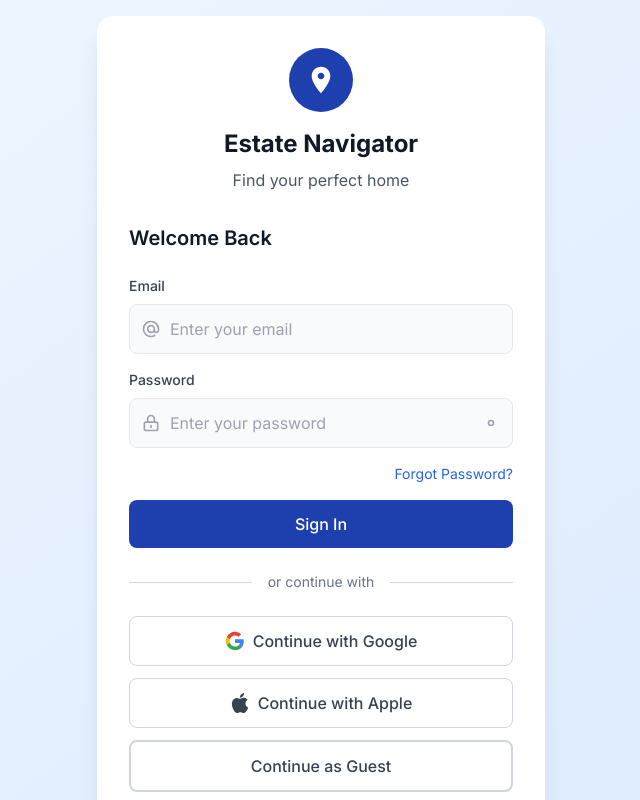
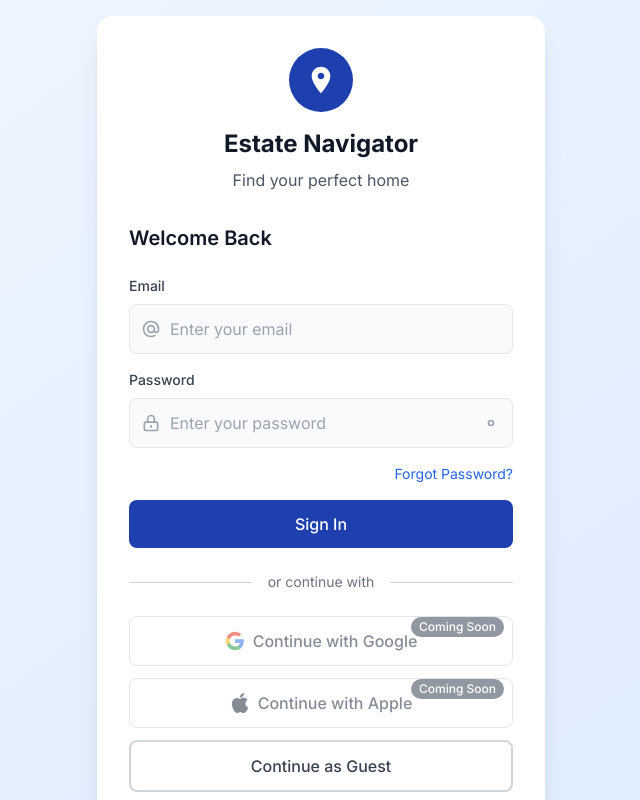
Before and after one commit to moyp99/real-estate, a React (Vite) app: page / in a window 1280 px wide. Shown: the top 800 px of the page, without its empty margins (319-959 px from the left). Built offline with nearby package versions, Linux system fonts and the light colour scheme; no server answers.

Commit message:
feature: added coming soon label to google and apple login

```diff
--- a/src/components/LoginPage.tsx
+++ b/src/components/LoginPage.tsx
@@ -171,8 +171,8 @@ const LoginPage: React.FC = () => {
           <div className="space-y-3">
             <button
               onClick={() => handleSocialLogin('google')}
-              disabled={socialLoading === 'google'}
-              className="btn-secondary flex items-center justify-center"
+              disabled={true}
+              className="btn-secondary flex items-center justify-center relative opacity-60 cursor-not-allowed"
             >
               {socialLoading === 'google' ? (
                 <LoadingSpinner size="sm" />
@@ -187,12 +187,13 @@ const LoginPage: React.FC = () => {
                   Continue with Google
                 </>
               )}
+              <span className="absolute top-0 right-2 bg-gray-600 text-white text-xs px-2 py-0.5 rounded-full">Coming Soon</span>
             </button>
 
             <button
               onClick={() => handleSocialLogin('apple')}
-              disabled={socialLoading === 'apple'}
-              className="btn-secondary flex items-center justify-center"
+              disabled={true}
+              className="btn-secondary flex items-center justify-center relative opacity-60 cursor-not-allowed"
             >
               {socialLoading === 'apple' ? (
                 <LoadingSpinner size="sm" />
@@ -204,6 +205,7 @@ const LoginPage: React.FC = () => {
                   Continue with Apple
                 </>
               )}
+              <span className="absolute top-0 right-2 bg-gray-600 text-white text-xs px-2 py-0.5 rounded-full">Coming Soon</span>
             </button>
 
             <button
--- a/src/components/SignupPage.tsx
+++ b/src/components/SignupPage.tsx
@@ -360,8 +360,8 @@ const SignupPage: React.FC<SignupPageProps> = ({ isAgentSignup = false }) => {
           <div className="space-y-3">
             <button
               onClick={() => handleSocialLogin('google')}
-              disabled={socialLoading === 'google'}
-              className="btn-secondary flex items-center justify-center"
+              disabled={true}
+              className="btn-secondary flex items-center justify-center relative opacity-60 cursor-not-allowed"
             >
               {socialLoading === 'google' ? (
                 <LoadingSpinner size="sm" />
@@ -376,12 +376,13 @@ const SignupPage: React.FC<SignupPageProps> = ({ isAgentSignup = false }) => {
                   Continue with Google
                 </>
               )}
+              <span className="absolute top-0 right-2 bg-gray-600 text-white text-xs px-2 py-0.5 rounded-full">Coming Soon</span>
             </button>
 
             <button
               onClick={() => handleSocialLogin('apple')}
-              disabled={socialLoading === 'apple'}
-              className="btn-secondary flex items-center justify-center"
+              disabled={true}
+              className="btn-secondary flex items-center justify-center relative opacity-60 cursor-not-allowed"
             >
               {socialLoading === 'apple' ? (
                 <LoadingSpinner size="sm" />
@@ -393,6 +394,7 @@ const SignupPage: React.FC<SignupPageProps> = ({ isAgentSignup = false }) => {
                   Continue with Apple
                 </>
               )}
+              <span className="absolute top-0 right-2 bg-gray-600 text-white text-xs px-2 py-0.5 rounded-full">Coming Soon</span>
             </button>
 
             <button
```
Also changed, not shown: .claude/settings.local.json.
